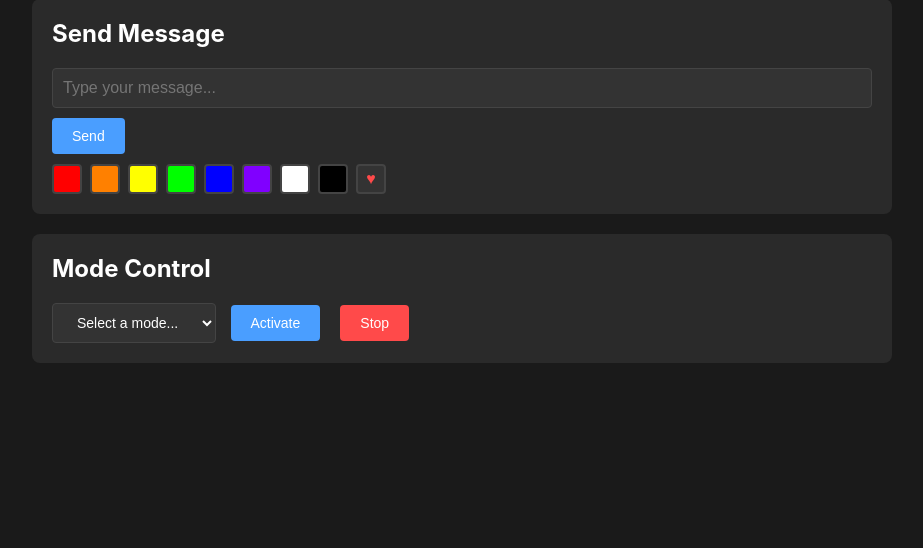
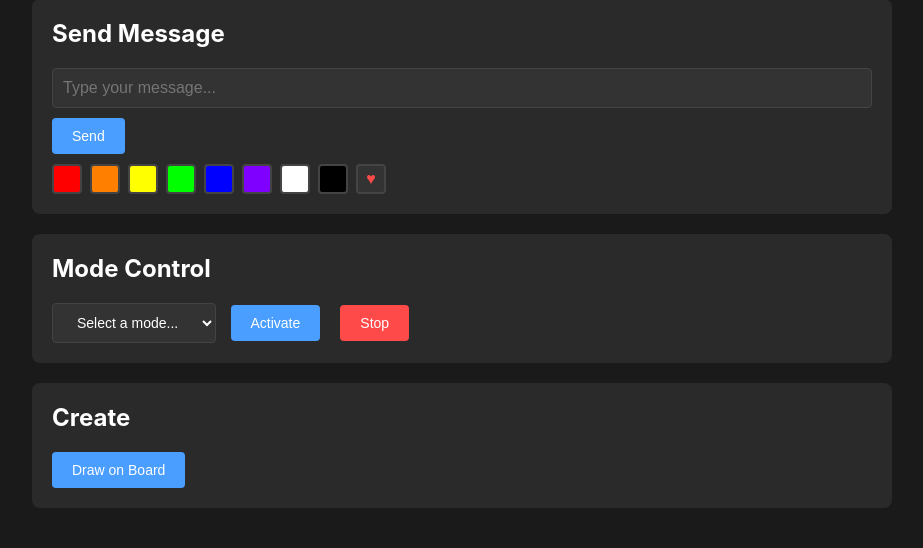
Before and after one commit to andyxhadji/sweets, a Flask app: template sweets/web/templates/index.html in a window 1280 px wide. Shown: the part 305-853 px from the top of the page, without its empty margins (178-1101 px from the left). Before the commit the page ends 668 px from the top, so only its background shows below. Run offline with Flask 3, Linux system fonts and the light colour scheme; the template is opened without the code that fills it, so the values that code supplies are empty; parts of the project's set-up code (start-up, migrations or seed data) failed here and were passed over.

Commit message:
feat: add Draw on Board link to dashboard
Co-Authored-By: Claude Opus 4.6 <noreply@anthropic.com>

```diff
--- a/sweets/web/templates/index.html
+++ b/sweets/web/templates/index.html
@@ -110,4 +110,11 @@ function updateIllustrationVisibility() {
 // Initialize on page load
 updateIllustrationVisibility();
 </script>
+
+<div class="section">
+    <h2>Create</h2>
+    <a href="{{ url_for('draw') }}" class="draw-link">
+        <button type="button">Draw on Board</button>
+    </a>
+</div>
 {% endblock %}
```
